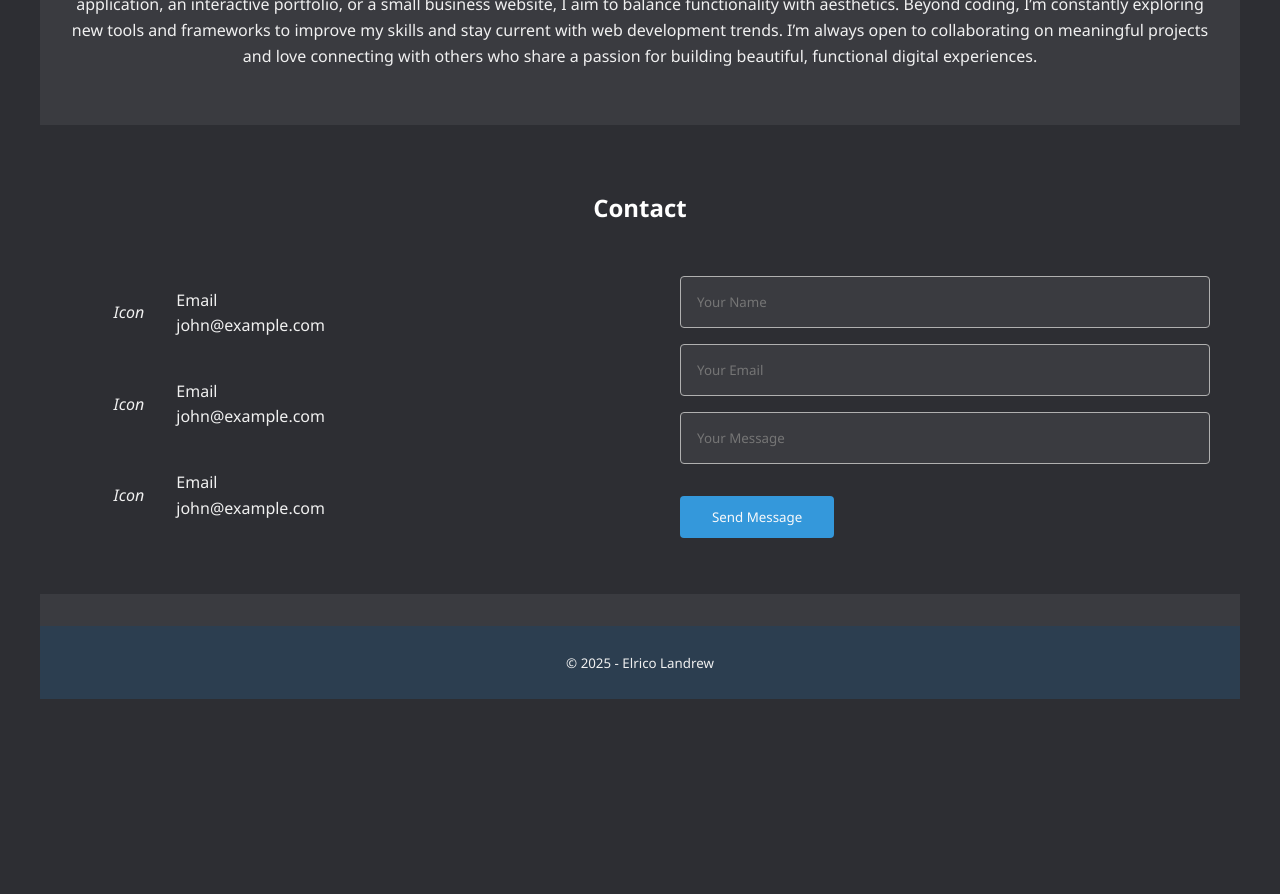
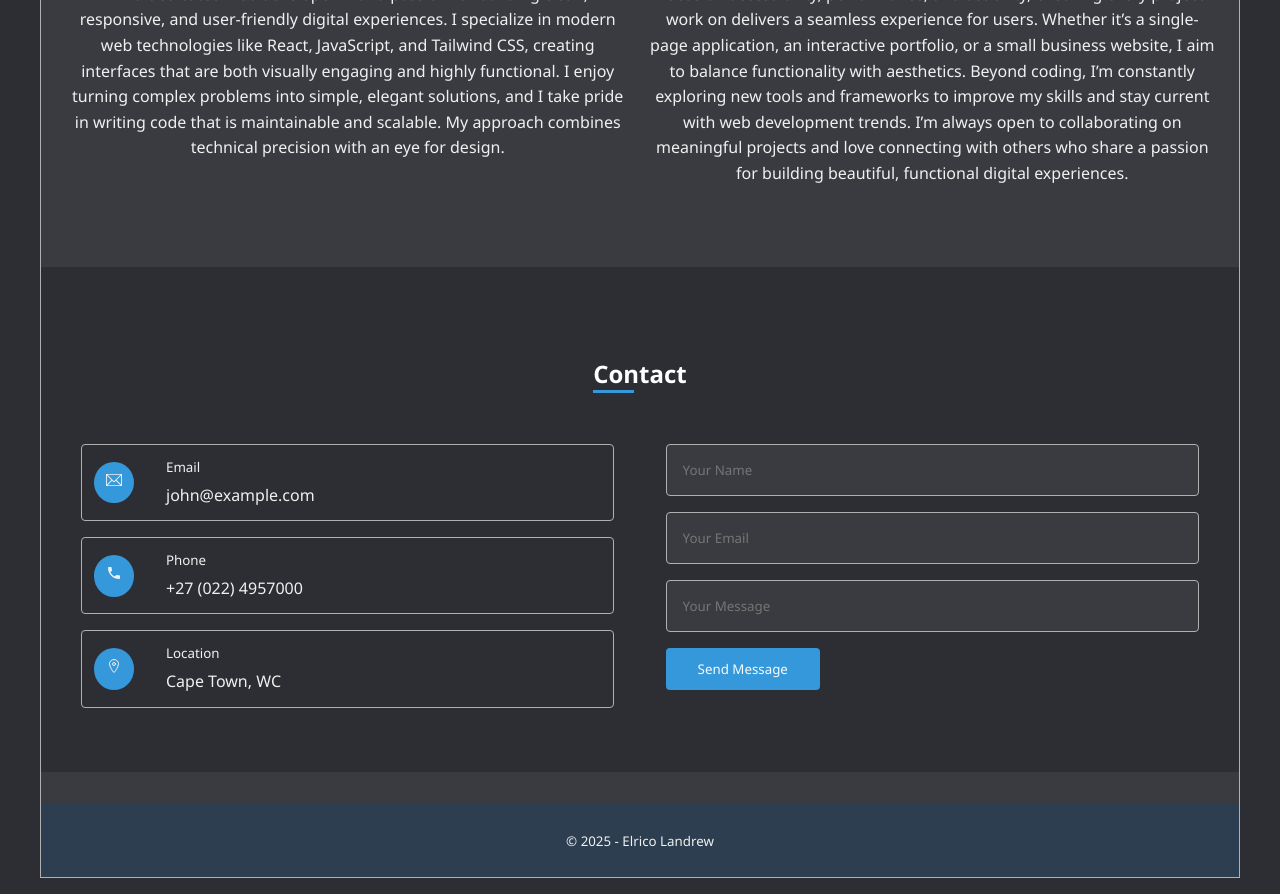
Before and after one commit to teddy-wests1de/lan-portfolio, a React (Vite) app: page / in a window 1280 px wide. Shown: the part 1800-2694 px from the top of the page. Before the commit the page ends 2515 px from the top, so only its background shows below. Built offline with nearby package versions, Linux system fonts and the light colour scheme.

Commit message:
Fixed Sections and Heading Issues

```diff
--- a/src/App.jsx
+++ b/src/App.jsx
@@ -15,7 +15,7 @@ const StyledApp = styled.div`
   display: grid;
   margin: 0 auto;
   justify-content: center;
-  /* border: 1px solid var(--color-light-gray); */
+  border: 1px solid var(--text-muted);
   text-align: center;
 `;
 
--- a/src/components/Layouts/Navigation.jsx
+++ b/src/components/Layouts/Navigation.jsx
@@ -6,7 +6,6 @@ const StyledNav = styled.ul`
   top: 100%;
   margin-top: 2px;
   right: 0;
-  /* height: 0; */
   background-color: var(--color-navy);
   padding: 2rem;
   display: none;
--- a/src/components/Sections/About.jsx
+++ b/src/components/Sections/About.jsx
@@ -3,7 +3,7 @@ import Section from "../UI/Section";
 function About() {
   return (
     <div id="about">
-      <Section bgColor="var(--card-dark)">
+      <Section bgColor="var(--card-dark)" desktopColumns={2}>
         <h2>About Me</h2>
         <p>
           I’m a dedicated web developer with a passion for building clean,
--- a/src/components/Sections/Contact.jsx
+++ b/src/components/Sections/Contact.jsx
@@ -1,16 +1,24 @@
+import styled from "styled-components";
 import ContactForm from "../UI/ContactForm";
 import ContactInformation from "../UI/ContactInformation";
 import Section from "../UI/Section";
 
+const StyledContact = styled.div`
+  button {
+    margin: 0; /* Remove default margins */
+    justify-self: start; /* Align left with other content */
+  }
+`;
+
 function Contact() {
   return (
-    <div id="contact">
-      <Section bgColor="var(--color-dark)" columns={2}>
+    <StyledContact>
+      <Section variant="dark" desktopColumns={2}>
         <h2>Contact</h2>
         <ContactInformation />
         <ContactForm />
       </Section>
-    </div>
+    </StyledContact>
   );
 }
 
--- a/src/components/Sections/Hero.jsx
+++ b/src/components/Sections/Hero.jsx
@@ -9,12 +9,14 @@ const StyledHero = styled.section`
     var(--color-dark),
     var(--color-slate-gray)
   );
+  position: relative;
   margin: 0;
   padding: 2rem 0 3rem;
   display: grid;
   text-align: center;
   grid-template-rows: auto auto auto;
   border-bottom: 1px solid var(--color-sky-blue);
+  gap: 1rem;
 
   h1 {
     line-height: 2.5rem;
@@ -48,10 +50,8 @@ const StyledHero = styled.section`
 function Hero() {
   return (
     <StyledHero>
-      <div className="greeting">
-        <p>Hi, I'm</p>
-        <h3>Elrico Landrew</h3>
-      </div>
+      <p>Hi, I'm Elrico Landrew</p>
+
       <h1>Frontend Web Developer</h1>
       <p>
         I'm a Developer that focuses on building responsive, scalable and
--- a/src/components/Sections/Projects.jsx
+++ b/src/components/Sections/Projects.jsx
@@ -1,3 +1,4 @@
+import styled from "styled-components";
 import Card from "../UI/Card";
 import Section from "../UI/Section";
 
--- a/src/components/Sections/Tools.jsx
+++ b/src/components/Sections/Tools.jsx
@@ -4,7 +4,12 @@ import Section from "../UI/Section";
 function Tools() {
   return (
     <div id="tools">
-      <Section columns={4} bgColor="var(--color-dark)">
+      <Section
+        mobileColumns={2}
+        tabletColumns={4}
+        desktopColumns={6}
+        variant="dark"
+      >
         <h2>Tools</h2>
         <Card />
         <Card />
--- a/src/components/UI/ContactCard.jsx
+++ b/src/components/UI/ContactCard.jsx
@@ -1,12 +1,14 @@
 import styled from "styled-components";
 
 const StyledContactCard = styled.div`
-  /* border: 1px solid var(--text-muted); */
+  border: 1px solid var(--text-muted);
+  border-radius: 4px;
   padding: 0.75rem;
   display: grid;
   grid-template-columns: auto 1fr;
   grid-template-rows: 1fr 1fr;
   gap: 0 2rem;
+  width: 100%;
 
   & > :first-child {
     grid-row: 1 / -1;
--- a/src/components/UI/ContactForm.jsx
+++ b/src/components/UI/ContactForm.jsx
@@ -14,7 +14,7 @@ const StyledForm = styled.form`
 
 const StyledInput = styled.input`
   padding: 1rem;
-  margin: 0 1rem;
+  /* margin: 0 1rem; */
   width: 100%;
   border: 1px solid var(--text-muted);
   border-radius: 4px;
--- a/src/components/UI/ContactInformation.jsx
+++ b/src/components/UI/ContactInformation.jsx
@@ -1,5 +1,8 @@
 import styled from "styled-components";
 import ContactCard from "../UI/ContactCard";
+import { TfiEmail } from "react-icons/tfi";
+import { MdPhone } from "react-icons/md";
+import { IoLocationOutline } from "react-icons/io5";
 
 const StyledContactInfo = styled.div`
   display: flex;
@@ -8,14 +11,15 @@ const StyledContactInfo = styled.div`
   gap: 1rem;
   padding: 1rem;
 
-  & > * {
-    margin: 0 1rem;
-  }
-
   i {
     align-self: center;
+    /* border: 1px solid red; */
+    background-color: var(--color-sky-blue);
+    padding: 0.5rem 0.75rem;
+    border-radius: 50%;
   }
-  div {
+  small,
+  p {
     justify-self: flex-start;
   }
 `;
@@ -23,19 +27,25 @@ function ContactInformation() {
   return (
     <StyledContactInfo>
       <ContactCard>
-        <i>Icon</i>
-        <div>Email</div>
-        <div>john@example.com</div>
+        <i>
+          <TfiEmail />{" "}
+        </i>
+        <small>Email</small>
+        <p>john@example.com</p>
       </ContactCard>
       <ContactCard>
-        <i>Icon</i>
-        <div>Email</div>
-        <div>john@example.com</div>
+        <i>
+          <MdPhone />{" "}
+        </i>
+        <small>Phone</small>
+        <p>+27 (022) 4957000</p>
       </ContactCard>
       <ContactCard>
-        <i>Icon</i>
-        <div>Email</div>
-        <div>john@example.com</div>
+        <i>
+          <IoLocationOutline />{" "}
+        </i>
+        <small>Location</small>
+        <p>Cape Town, WC</p>
       </ContactCard>
     </StyledContactInfo>
   );
--- a/src/components/UI/Section.jsx
+++ b/src/components/UI/Section.jsx
@@ -2,28 +2,69 @@ import styled from "styled-components";
 import { respondTo } from "../../styles/mixins";
 
 const StyledSection = styled.section`
-  background-color: ${(props) => props.$bgColor || "var(--color-dark)"};
-  padding: 1.5rem 1.85rem;
+  position: relative;
+  padding: 1.5rem 1.85rem 4rem;
   margin-bottom: 2rem;
   display: grid;
   gap: 1rem;
-  grid-template-columns: 1fr;
+  overflow: hidden;
+  /* Mobile columns default to 1 */
+  grid-template-columns: repeat(${(props) => props.mobileColumns || 1}, 1fr);
 
   /* Make first child span all columns */
   & > :first-child {
     grid-column: 1 / -1;
   }
 
+  ${respondTo.tabletUp} {
+    padding: 3rem 1.5rem;
+    gap: 1.2rem;
+    grid-template-columns: repeat(
+      ${(props) => props.tabletColumns || props.mobileColumns || 2},
+      1fr
+    );
+  }
+
   ${respondTo.desktopUp} {
     /* border: 1px solid red; */
     /* grid-template-rows: 1fr auto; */
-    grid-template-columns: repeat(${(props) => props.$columns || 1}, 1fr);
+    grid-template-columns: repeat(
+      ${(props) =>
+        props.desktopColumns ||
+        props.tabletColumns ||
+        props.mobileColumns ||
+        3},
+      1fr
+    );
+  }
+  background: ${(props) =>
+    props.variant === "dark"
+      ? "var(--color-dark)"
+      : props.variant === "light"
+      ? "var(--card-dark)"
+      : "transparent"};
+
+  /* Extra small screens */
+  @media (max-width: 396px) {
+    gap: 10px;
+    padding: 30px 15px;
   }
 `;
 
-function Section({ children, columns, bgColor }) {
+function Section({
+  children,
+  variant,
+  mobileColumns,
+  tabletColumns,
+  desktopColumns,
+}) {
   return (
-    <StyledSection $columns={columns} $bgColor={bgColor}>
+    <StyledSection
+      variant={variant}
+      mobileColumns={mobileColumns}
+      tabletColumns={tabletColumns}
+      desktopColumns={desktopColumns}
+    >
       {children}
     </StyledSection>
   );
--- a/src/styles/GlobalStyles.js
+++ b/src/styles/GlobalStyles.js
@@ -37,10 +37,27 @@ const GlobalStyles = createGlobalStyle`
             margin: 0 auto;
         }
 
-        h1, h2 {
+       h2 {
             margin: 2.5rem 0 1rem;
             text-align: center;
             color: #fff;
+            position: relative;
+        }
+
+        section h2 {
+            position: relative;
+            display: inline-block !important;
+            justify-self: center; /* Align to start of grid cell */
+            width: fit-content; /* Shrink to fit content */
+        }
+        section h2::after {
+            content: '';
+            position: absolute;
+            bottom: 0; /* Position below the text */
+            left: 0;
+            width: 3ch; /* Length of the line */
+            height: 3px; /* Thickness of the line */
+            background: #3498DB; /* Sky blue color */
         }
 `;
 
```
